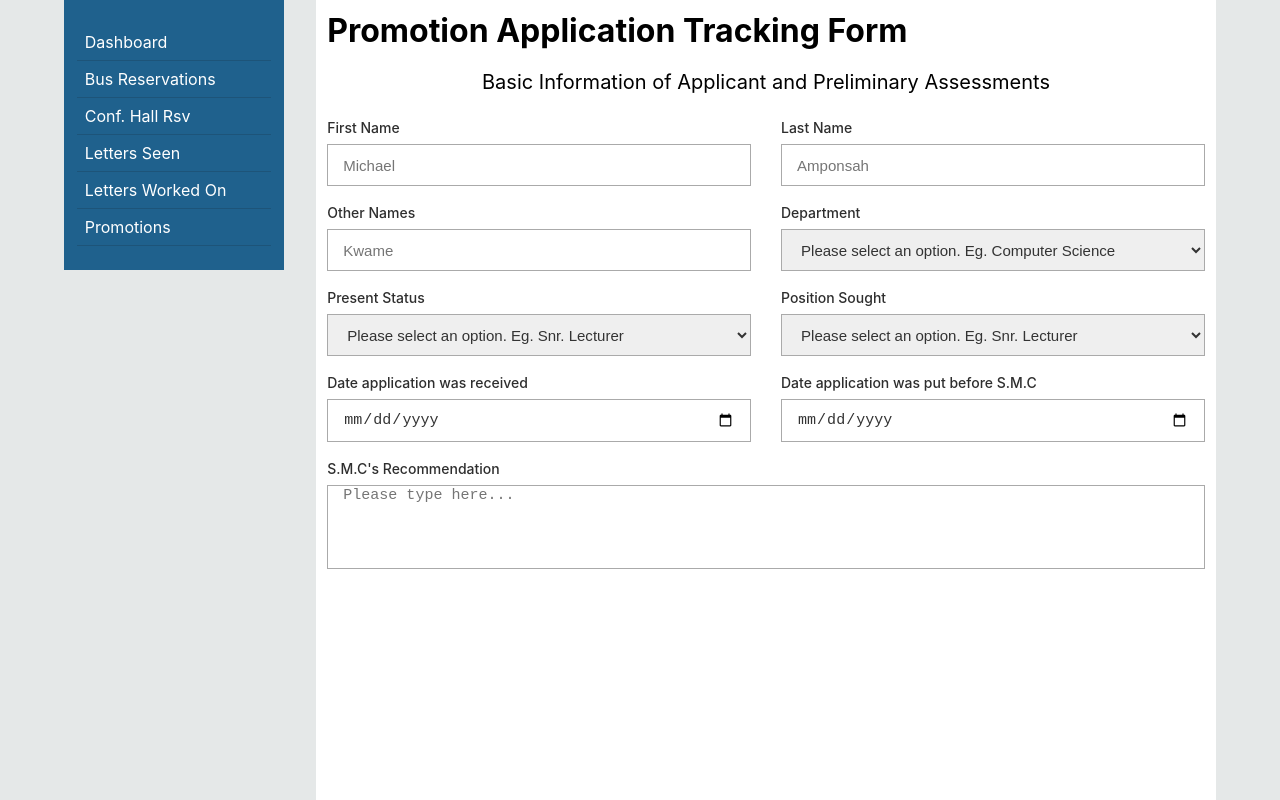
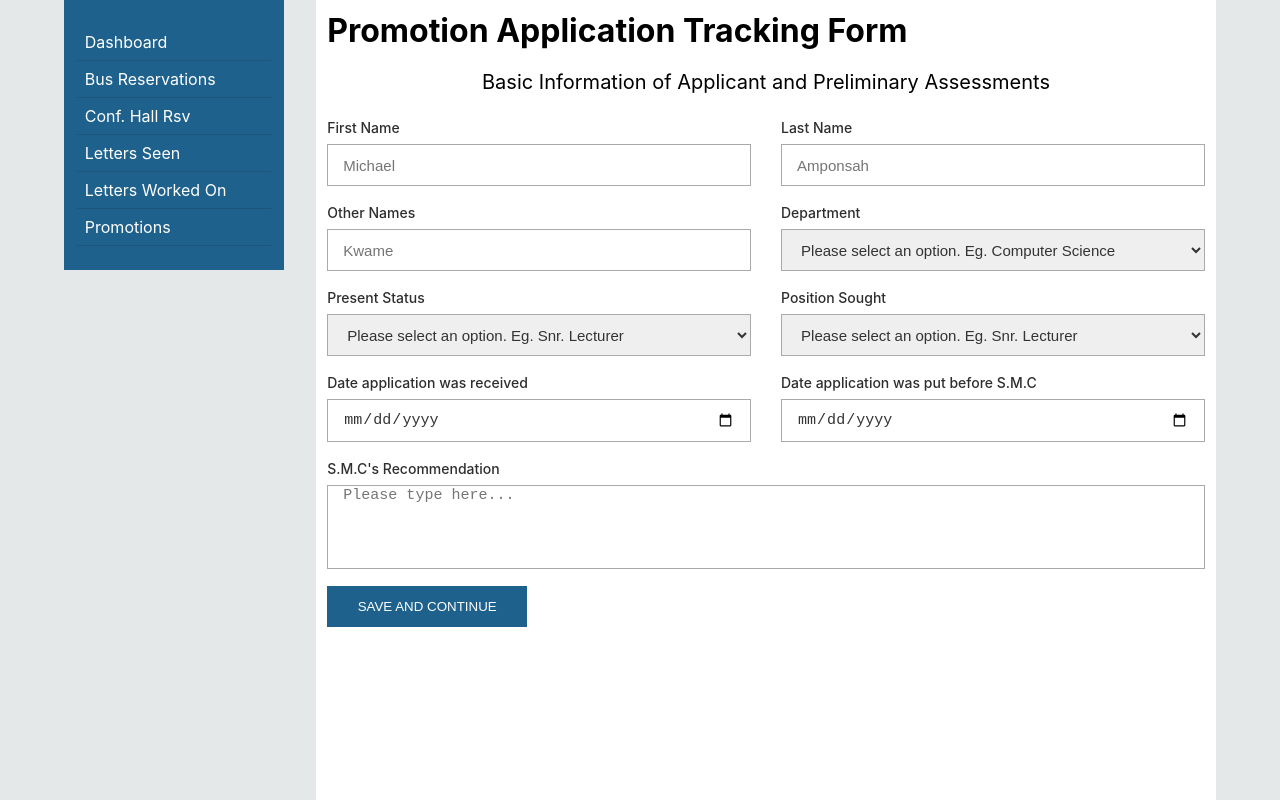
Before and after one commit to michaelamponsah/ug-spms-office-app, a Next.js app: page /promotions/processing-of-application-for-promotion in a window 1280 px wide. Built offline with nearby package versions, Linux system fonts and the light colour scheme.

Commit message:
Added styling and functionality to form buttons

```diff
--- a/components/AppButton.js
+++ b/components/AppButton.js
@@ -1,7 +1,7 @@
 import React from "react";
 import styles from "../styles/AppButton.module.css";
 
-const AppButton = ({ title, type, onClick }) => {
+const AppButton = ({ title, type = "button", onClick }) => {
   return (
     <button className={`${styles["app-button"]}`} type={type} onClick={onClick}>
       {title}
--- a/components/ApplicantBio.js
+++ b/components/ApplicantBio.js
@@ -5,8 +5,9 @@ import styles from "../styles/ApplicantBio.module.css";
 import SelectInput from "./SelectInput";
 import TextArea from "./TextArea";
 import FormSubHeading from "./FormHeading";
+import AppButton from "./AppButton";
 
-const ApplicantBio = () => {
+const ApplicantBio = ({ nextStep }) => {
   const departments = [
     "Chemistry",
     "Computer Science",
@@ -16,6 +17,11 @@ const ApplicantBio = () => {
     "Statistics & Act. Science",
   ];
   const positions = ["Senior Lecturer", "Asscociate Professor", "Professor"];
+
+  const handleContinue = (event) => {
+    event.preventDefault();
+    nextStep();
+  };
   return (
     <div className={`${styles["applicant-bio"]}`}>
       <FormSubHeading>
@@ -47,6 +53,7 @@ const ApplicantBio = () => {
           placeholder="Please type here..."
         />
       </div>
+      <AppButton title="Save and Continue" onClick={handleContinue} />
     </div>
   );
 };
--- a/components/ExternalAssessment.js
+++ b/components/ExternalAssessment.js
@@ -1,10 +1,19 @@
 import React from "react";
 import styles from "../styles/ExternalAssessment.module.css";
+import AppButton from "./AppButton";
 import FormHeading from "./FormHeading";
 import FormSubHeading from "./FormSubHeading";
 import InputField from "./InputField";
 
-const ExternalAssessment = () => {
+const ExternalAssessment = ({ nextStep, goBack }) => {
+  const handleContinue = (event) => {
+    event.preventDefault();
+    nextStep();
+  };
+  const handleGoback = (event) => {
+    event.preventDefault();
+    goBack();
+  };
   return (
     <div className={`${styles["external-assessment"]}`}>
       <FormSubHeading>Details on External Assessments</FormSubHeading>
@@ -62,6 +71,10 @@ const ExternalAssessment = () => {
         <InputField label="Assessor 2" type="date" />
         <InputField label="Assessor 3" type="date" isRequired={false} />
       </div>
+      <div className="form-button-wrapper">
+        <AppButton title="Go back" onClick={handleGoback} />
+        <AppButton title="Save and Continue" onClick={handleContinue} />
+      </div>
     </div>
   );
 };
--- a/components/MultiStepFormWrapper.js
+++ b/components/MultiStepFormWrapper.js
@@ -36,13 +36,13 @@ const MultiStepFormWrapper = () => {
     case 1:
       return (
         <PromotionForm>
-          <ApplicantBio continue={nextStep} />
+          <ApplicantBio nextStep={nextStep} />
         </PromotionForm>
       );
     case 2:
       return (
         <PromotionForm>
-          <ExternalAssessment continue={nextStep} goBack={prevStep} />
+          <ExternalAssessment nextStep={nextStep} goBack={prevStep} />
         </PromotionForm>
       );
     case 3:
--- a/components/PublicationsAndReminders.js
+++ b/components/PublicationsAndReminders.js
@@ -1,12 +1,24 @@
 import React from "react";
 import styles from "../styles/PublicationsAndReminders.module.css";
+
+import AppButton from "./AppButton";
 import FormHeading from "./FormHeading";
 import FormSubHeading from "./FormSubHeading";
 import InputField from "./InputField";
 import SelectInput from "./SelectInput";
 import TextArea from "./TextArea";
 
-const PublicationsAndReminders = () => {
+const PublicationsAndReminders = ({ goBack }) => {
+  const handleGoback = (event) => {
+    event.preventDefault();
+    goBack();
+  };
+
+  const handleSubmit = (event) => {
+    event.preventDefault();
+    console.log("Submiting...");
+  };
+
   return (
     <div className={`${styles["publications-reminders"]}`}>
       <FormSubHeading>
@@ -62,6 +74,10 @@ const PublicationsAndReminders = () => {
           isRequired={false}
         />
       </div>
+      <div className="form-button-wrapper">
+        <AppButton title="Go back" onClick={handleGoback} />
+        <AppButton title="Submit" type="submit" onClick={handleSubmit} />
+      </div>
     </div>
   );
 };
--- a/styles/AppButton.module.css
+++ b/styles/AppButton.module.css
@@ -1 +1,14 @@
-.app-button {}
+.app-button {
+    display: block;
+    text-transform: uppercase;
+    padding: 1em;
+    border: none;
+    background-color: #1F618D;
+    color: #fefefe;
+    width: 200px;
+    min-width: auto;
+    text-align: center;
+}
+.app-button:hover{
+    cursor: pointer;
+}
--- a/styles/PublicationsAndReminders.module.css
+++ b/styles/PublicationsAndReminders.module.css
@@ -10,3 +10,8 @@
     justify-content: space-between;
     flex-wrap: wrap;
 }
+.form-button-wrapper{
+    display: flex;
+    justify-content: space-between;
+    align-items: center;
+}
--- a/styles/globals.css
+++ b/styles/globals.css
@@ -21,5 +21,9 @@ body {
   color: #000000;
   background-color: #E5E8E8 !important;
 }
-
+.form-button-wrapper{
+  display: flex;
+  justify-content: space-between;
+  align-items: center;
+}
 @media (prefers-color-scheme: dark) {}
```
